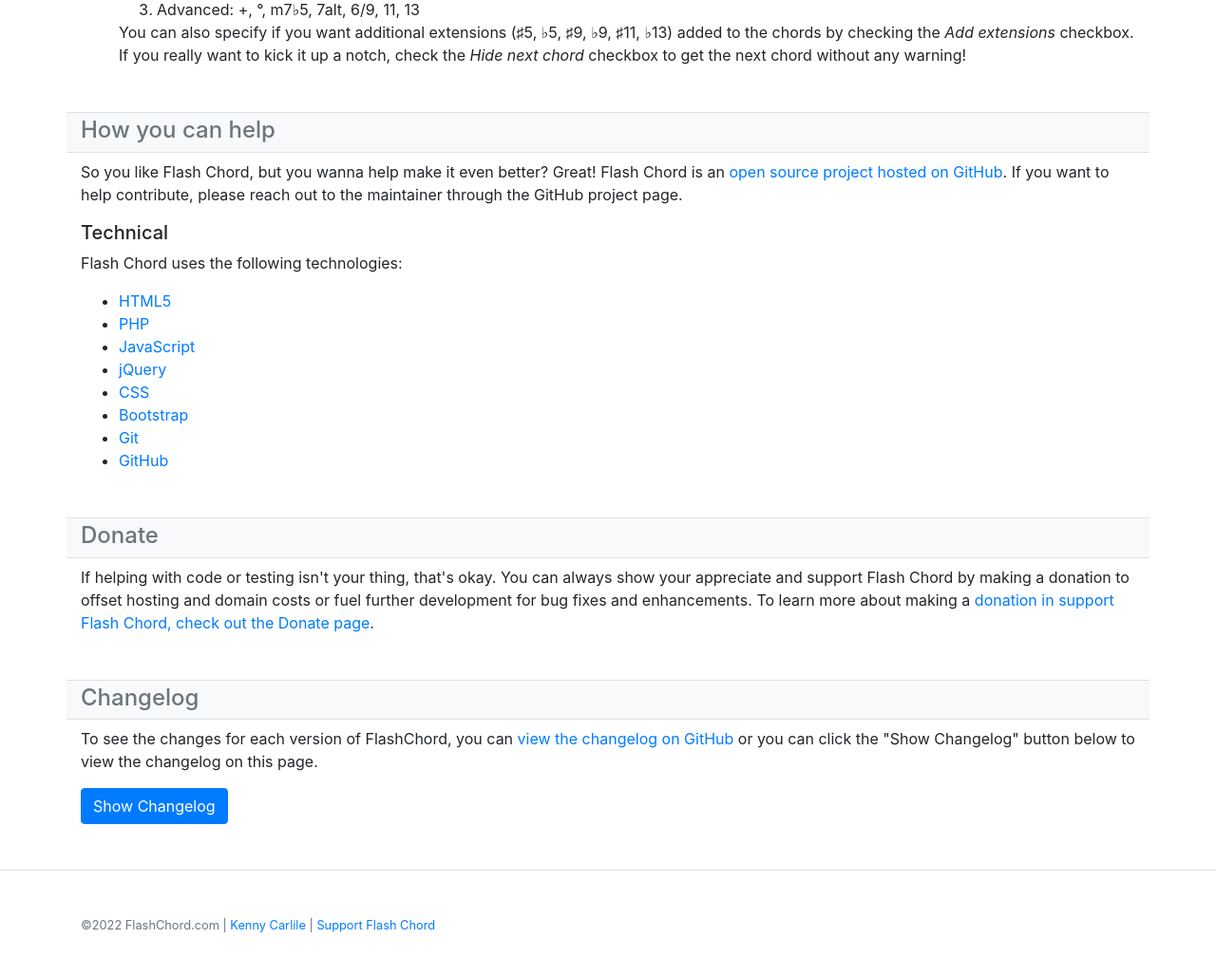
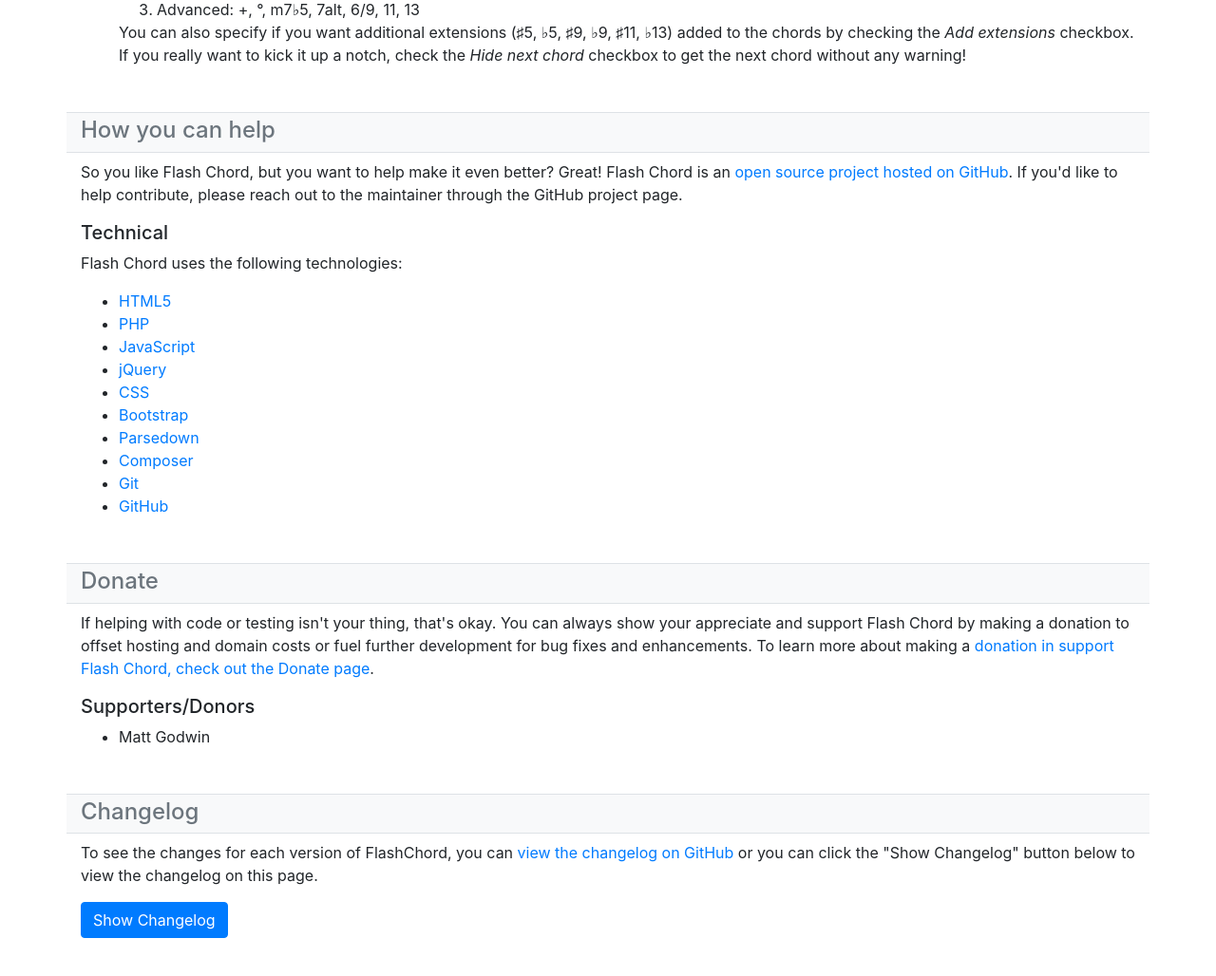
Before and after one commit to KCarlile/flashchord, a PHP site: page /about in a window 1280 px wide. Shown: the part 607-1635 px from the top of the page at 95% size. Before the commit the page ends 1589 px from the top, so only its background shows below. Run offline with PHP 8.4, Linux system fonts and the light colour scheme; some libraries are stand-ins or nearby versions.

Commit message:
A few minor text updatest to the About page, plus adding donors.

```diff
--- a/about.php
+++ b/about.php
@@ -43,7 +43,7 @@
                 <h4 class="text-secondary mt-1 mb-2">How you can help</h4>
             </div>
         </div>
-        <p>So you like Flash Chord, but you wanna help make it even better? Great! Flash Chord is an <a href="https://github.com/KCarlile/flashchord">open source project hosted on GitHub</a>. If you want to help contribute, please reach out to the maintainer through the GitHub project page.</p>
+        <p>So you like Flash Chord, but you want to help make it even better? Great! Flash Chord is an <a href="https://github.com/KCarlile/flashchord">open source project hosted on GitHub</a>. If you'd like to help contribute, please reach out to the maintainer through the GitHub project page.</p>
         <h5>Technical</h5>
         <p>Flash Chord uses the following technologies:</p>
         <ul>
@@ -53,6 +53,8 @@
             <li><a href="https://jquery.com/">jQuery</a></li>
             <li><a href="https://www.w3.org/Style/CSS/">CSS</a></li>
             <li><a href="https://getbootstrap.com/">Bootstrap</a></li>
+            <li><a href="https://parsedown.org/">Parsedown</a></li>
+            <li><a href="https://getcomposer.org/">Composer</a></li>
             <li><a href="https://git-scm.com/">Git</a></li>
             <li><a href="https://github.com/">GitHub</a></li>
         </ul>
@@ -62,6 +64,10 @@
             </div>
         </div>
         <p>If helping with code or testing isn't your thing, that's okay. You can always show your appreciate and support Flash Chord by making a donation to offset hosting and domain costs or fuel further development for bug fixes and enhancements. To learn more about making a <a href="donate.php">donation in support Flash Chord, check out the Donate page</a>.</p>
+        <h5>Supporters/Donors</h5>
+        <ul>
+            <li>Matt Godwin</li>
+        </ul>
         <div class="row bg-light mb-2 mt-5">
             <div class="col border-top border-bottom">
                 <h4 class="text-secondary mt-1 mb-2">Changelog</h4>
```
